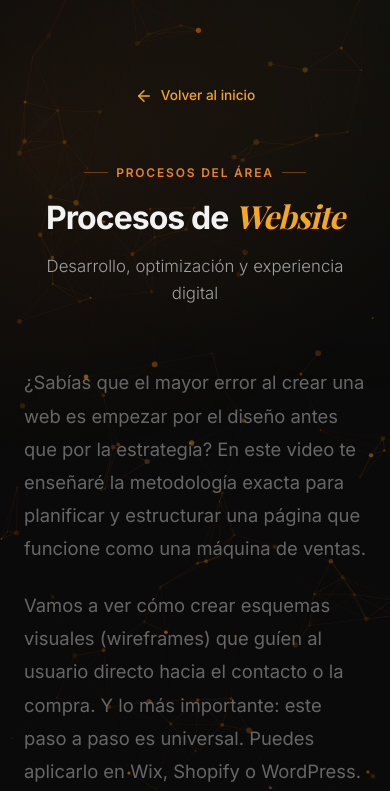
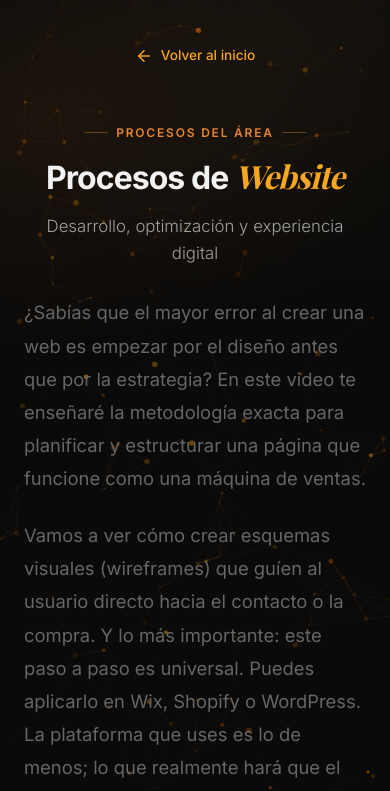
Before and after one commit to JesuCarrasquel86/landing-digital, a plain HTML site: page websites.html in a window 390 px wide. Shown: the part 55-846 px from the top of the page. Drawn offline with nearby package versions, Linux system fonts and the light colour scheme; a web font is replaced by a local one.

Commit message:
Fix UI issues and update subpage hero padding for mobile

```diff
--- a/styles.css
+++ b/styles.css
@@ -1418,6 +1418,10 @@ section {
     margin-bottom: 48px;
   }
 
+  .subpage-hero {
+    padding: 120px 0 40px;
+  }
+
   :root {
     --section-padding: 70px 0;
   }
@@ -1431,6 +1435,10 @@ section {
 
   .hero h1 {
     font-size: clamp(2rem, 10vw, 2.8rem);
+  }
+
+  .subpage-hero {
+    padding: 100px 0 30px;
   }
 
   .hero-avatar-ring {
```
